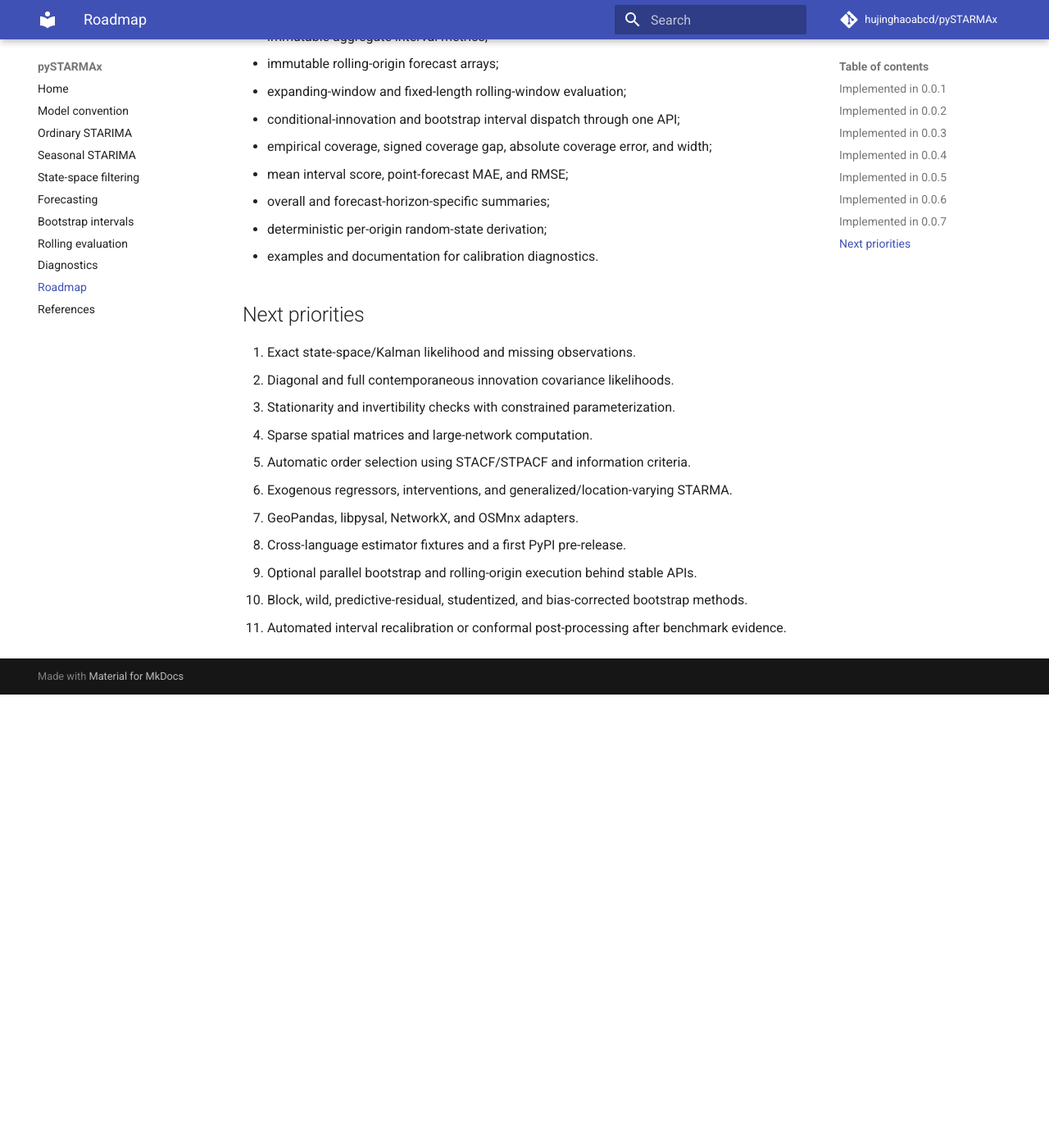
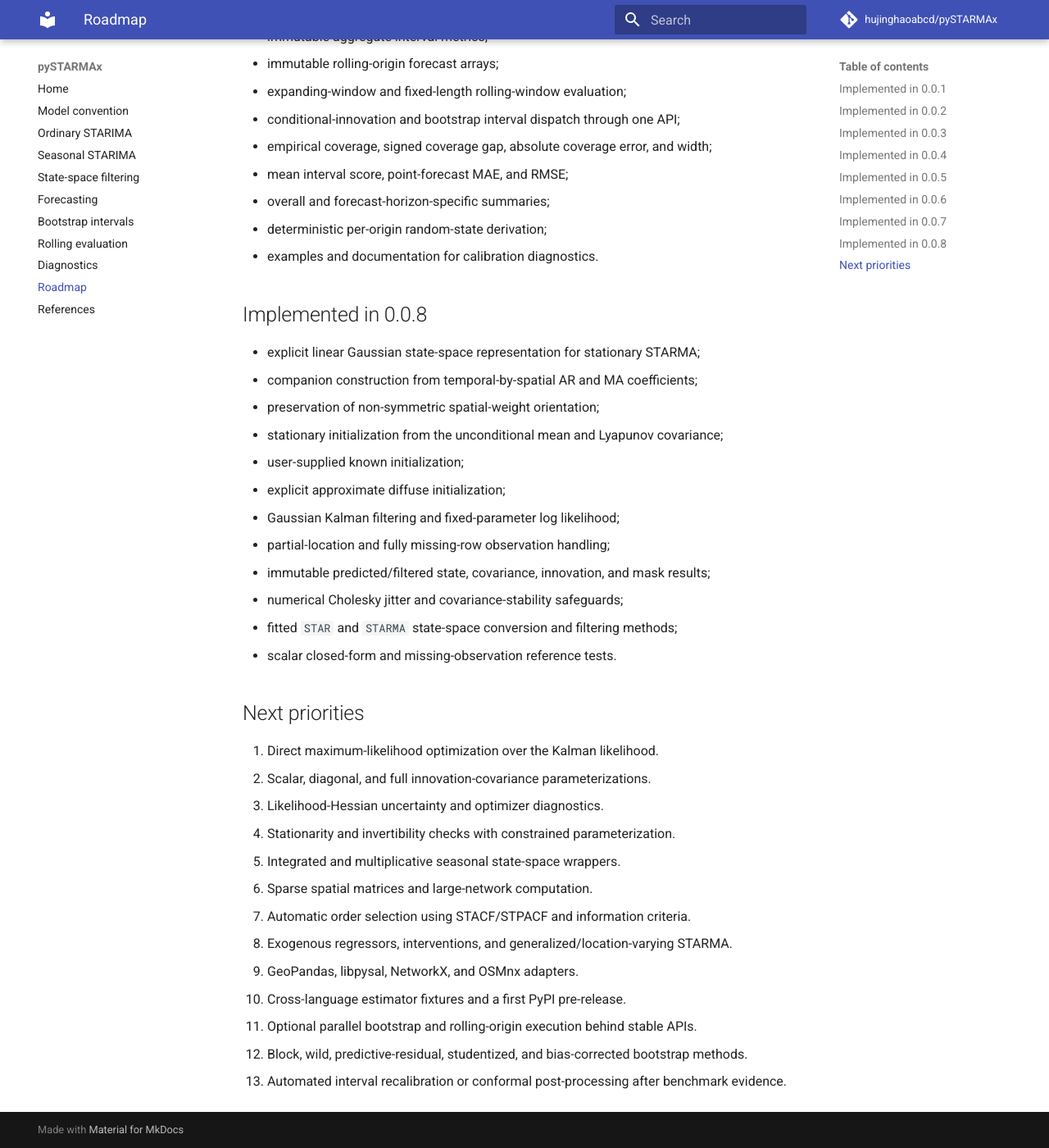
Before and after one commit to hujinghaoabcd/pySTARMAx, an MkDocs documentation site: the page built from docs/roadmap.md, in a window 1280 px wide and 1400 px high, scrolled down 2175 px. Shown: the whole window at 82% size. Built offline with MkDocs 1.6.1 and Material for MkDocs 9.7.7, drawn with Linux system fonts in a browser that asks for light colours; comment, search, counter and statistics services are not loaded; before the commit the page ends 3022 px from its top, so only the background shows below that; some of the changed text lies outside the part shown.

Commit message:
Record the 0.0.8 state-space stage

```diff
--- a/docs/roadmap.md
+++ b/docs/roadmap.md
@@ -14,7 +14,7 @@
 
 - public space-time covariance with explicit past/future weight orientation;
 - corrected classical STACF for non-symmetric spatial weights;
-- classical nested Yule–Walker STPACF as the default;
+- classical nested Yule-Walker STPACF as the default;
 - retained regression STPACF analogue behind an explicit method option;
 - exact-rational independent reference fixture and regeneration check;
 - singular-system solver policy and additional diagnostic validation tests.
@@ -74,16 +74,33 @@
 - deterministic per-origin random-state derivation;
 - examples and documentation for calibration diagnostics.
 
+## Implemented in 0.0.8
+
+- explicit linear Gaussian state-space representation for stationary STARMA;
+- companion construction from temporal-by-spatial AR and MA coefficients;
+- preservation of non-symmetric spatial-weight orientation;
+- stationary initialization from the unconditional mean and Lyapunov covariance;
+- user-supplied known initialization;
+- explicit approximate diffuse initialization;
+- Gaussian Kalman filtering and fixed-parameter log likelihood;
+- partial-location and fully missing-row observation handling;
+- immutable predicted/filtered state, covariance, innovation, and mask results;
+- numerical Cholesky jitter and covariance-stability safeguards;
+- fitted `STAR` and `STARMA` state-space conversion and filtering methods;
+- scalar closed-form and missing-observation reference tests.
+
 ## Next priorities
 
-1. Exact state-space/Kalman likelihood and missing observations.
-2. Diagonal and full contemporaneous innovation covariance likelihoods.
-3. Stationarity and invertibility checks with constrained parameterization.
-4. Sparse spatial matrices and large-network computation.
-5. Automatic order selection using STACF/STPACF and information criteria.
-6. Exogenous regressors, interventions, and generalized/location-varying STARMA.
-7. GeoPandas, libpysal, NetworkX, and OSMnx adapters.
-8. Cross-language estimator fixtures and a first PyPI pre-release.
-9. Optional parallel bootstrap and rolling-origin execution behind stable APIs.
-10. Block, wild, predictive-residual, studentized, and bias-corrected bootstrap methods.
-11. Automated interval recalibration or conformal post-processing after benchmark evidence.
+1. Direct maximum-likelihood optimization over the Kalman likelihood.
+2. Scalar, diagonal, and full innovation-covariance parameterizations.
+3. Likelihood-Hessian uncertainty and optimizer diagnostics.
+4. Stationarity and invertibility checks with constrained parameterization.
+5. Integrated and multiplicative seasonal state-space wrappers.
+6. Sparse spatial matrices and large-network computation.
+7. Automatic order selection using STACF/STPACF and information criteria.
+8. Exogenous regressors, interventions, and generalized/location-varying STARMA.
+9. GeoPandas, libpysal, NetworkX, and OSMnx adapters.
+10. Cross-language estimator fixtures and a first PyPI pre-release.
+11. Optional parallel bootstrap and rolling-origin execution behind stable APIs.
+12. Block, wild, predictive-residual, studentized, and bias-corrected bootstrap methods.
+13. Automated interval recalibration or conformal post-processing after benchmark evidence.
```
